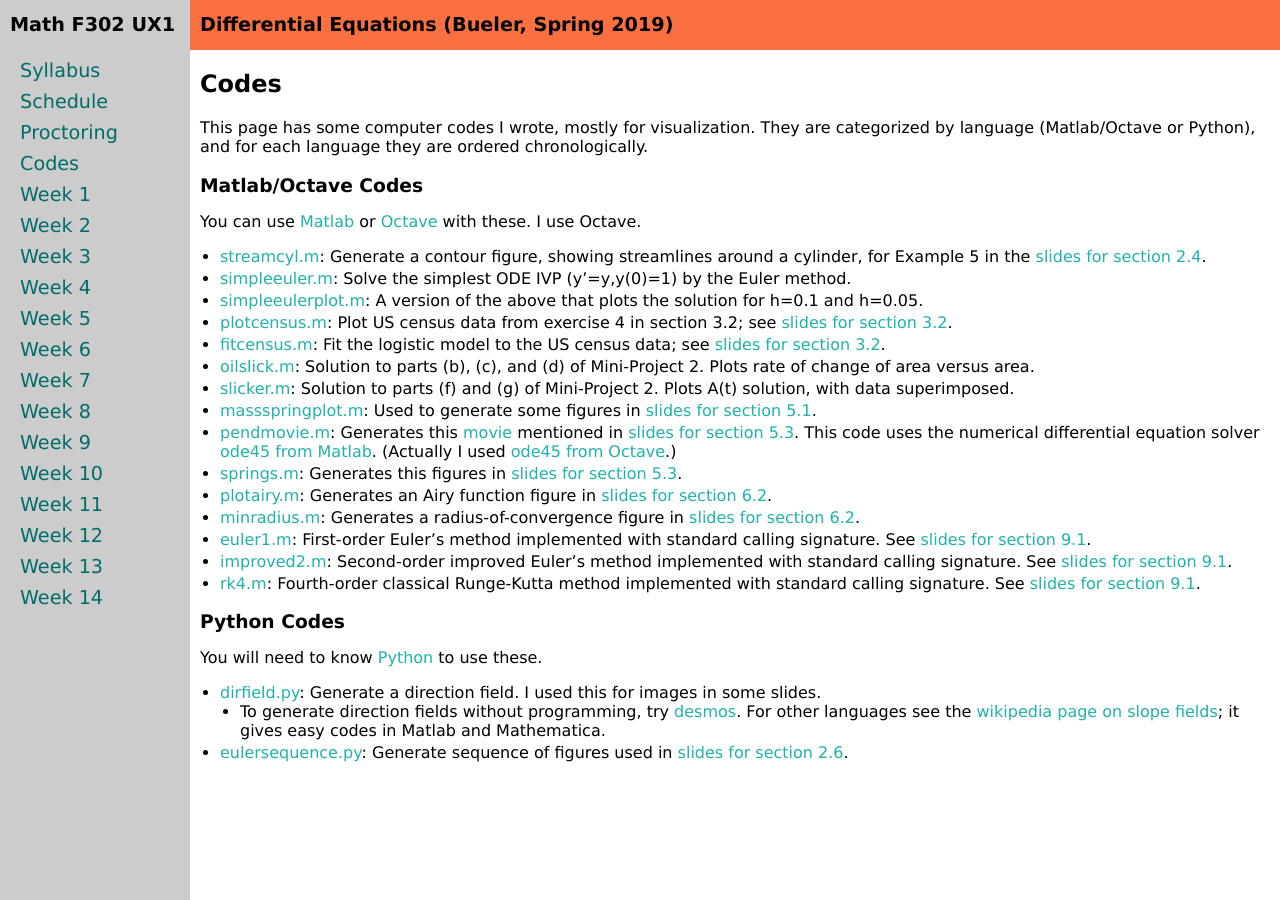
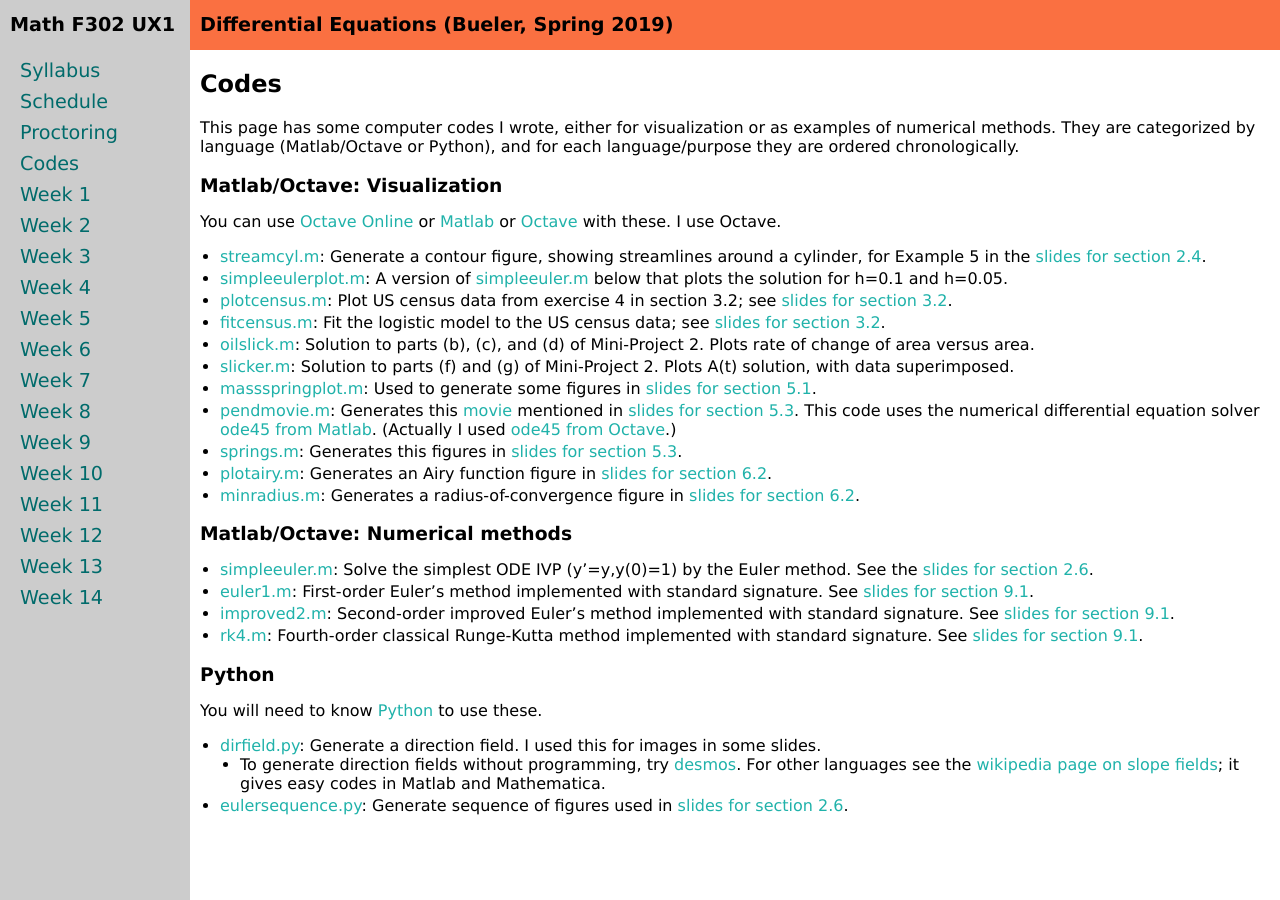
Before and after one commit to bueler/math302, a Jekyll site: the page built from codes.md, in a window 1280 px wide. Built offline with Jekyll 4.4.1, drawn with Linux system fonts in a browser that asks for light colours.

Commit message:
more organized codes tab

```diff
--- a/codes.md
+++ b/codes.md
@@ -5,15 +5,14 @@ title: Codes
 
 ## Codes
 
-This page has some computer codes I wrote, mostly for visualization.  They are categorized by language (Matlab/Octave or Python), and for each language they are ordered chronologically.
+This page has some computer codes I wrote, either for visualization or as examples of numerical methods.  They are categorized by language (Matlab/Octave or Python), and for each language/purpose they are ordered chronologically.
 
-### Matlab/Octave Codes
+### Matlab/Octave: Visualization
 
-You can use [Matlab](https://www.mathworks.com/products/matlab.html) or [Octave](https://www.gnu.org/software/octave/) with these.  I use Octave.
+You can use [Octave Online](https://octave-online.net/) or [Matlab](https://www.mathworks.com/products/matlab.html) or [Octave](https://www.gnu.org/software/octave/) with these.  I use Octave.
 
 * [streamcyl.m](assets/codes/streamcyl.m): Generate a contour figure, showing streamlines around a cylinder, for Example 5 in the [slides for section 2.4](assets/slides/2-4.pdf).
-* [simpleeuler.m](assets/codes/simpleeuler.m): Solve the simplest ODE IVP (y'=y,y(0)=1) by the Euler method.
-* [simpleeulerplot.m](assets/codes/simpleeulerplot.m): A version of the above that plots the solution for h=0.1 and h=0.05.
+* [simpleeulerplot.m](assets/codes/simpleeulerplot.m): A version of [simpleeuler.m](assets/codes/simpleeuler.m) below that plots the solution for h=0.1 and h=0.05.
 * [plotcensus.m](assets/codes/plotcensus.m): Plot US census data from exercise 4 in section 3.2; see [slides for section 3.2](assets/slides/3-2.pdf).
 * [fitcensus.m](assets/codes/fitcensus.m): Fit the logistic model to the US census data; see [slides for section 3.2](assets/slides/3-2.pdf).
 * [oilslick.m](assets/codes/oilslick.m): Solution to parts (b), (c), and (d) of Mini-Project 2.  Plots rate of change of area versus area.
@@ -23,11 +22,15 @@ You can use [Matlab](https://www.mathworks.com/products/matlab.html) or [Octave]
 * [springs.m](assets/codes/springs.m): Generates this figures in [slides for section 5.3](assets/slides/5-3.pdf).
 * [plotairy.m](assets/codes/plotairy.m): Generates an Airy function figure in [slides for section 6.2](assets/slides/6-2.pdf).
 * [minradius.m](assets/codes/minradius.m): Generates a radius-of-convergence figure in [slides for section 6.2](assets/slides/6-2.pdf).
-* [euler1.m](assets/codes/euler1.m): First-order Euler's method implemented with standard calling signature.  See [slides for section 9.1](assets/slides/9-1.pdf).
-* [improved2.m](assets/codes/improved2.m): Second-order improved Euler's method implemented with standard calling signature.  See [slides for section 9.1](assets/slides/9-1.pdf).
-* [rk4.m](assets/codes/rk4.m):  Fourth-order classical Runge-Kutta method implemented with standard calling signature.  See [slides for section 9.1](assets/slides/9-1.pdf).
 
-### Python Codes
+### Matlab/Octave: Numerical methods
+
+* [simpleeuler.m](assets/codes/simpleeuler.m): Solve the simplest ODE IVP (y'=y,y(0)=1) by the Euler method.  See the [slides for section 2.6](assets/slides/2-6.pdf).
+* [euler1.m](assets/codes/euler1.m): First-order Euler's method implemented with standard signature.  See [slides for section 9.1](assets/slides/9-1.pdf).
+* [improved2.m](assets/codes/improved2.m): Second-order improved Euler's method implemented with standard signature.  See [slides for section 9.1](assets/slides/9-1.pdf).
+* [rk4.m](assets/codes/rk4.m):  Fourth-order classical Runge-Kutta method implemented with standard signature.  See [slides for section 9.1](assets/slides/9-1.pdf).
+
+### Python
 
 You will need to know [Python](https://www.python.org/) to use these.
 
```
